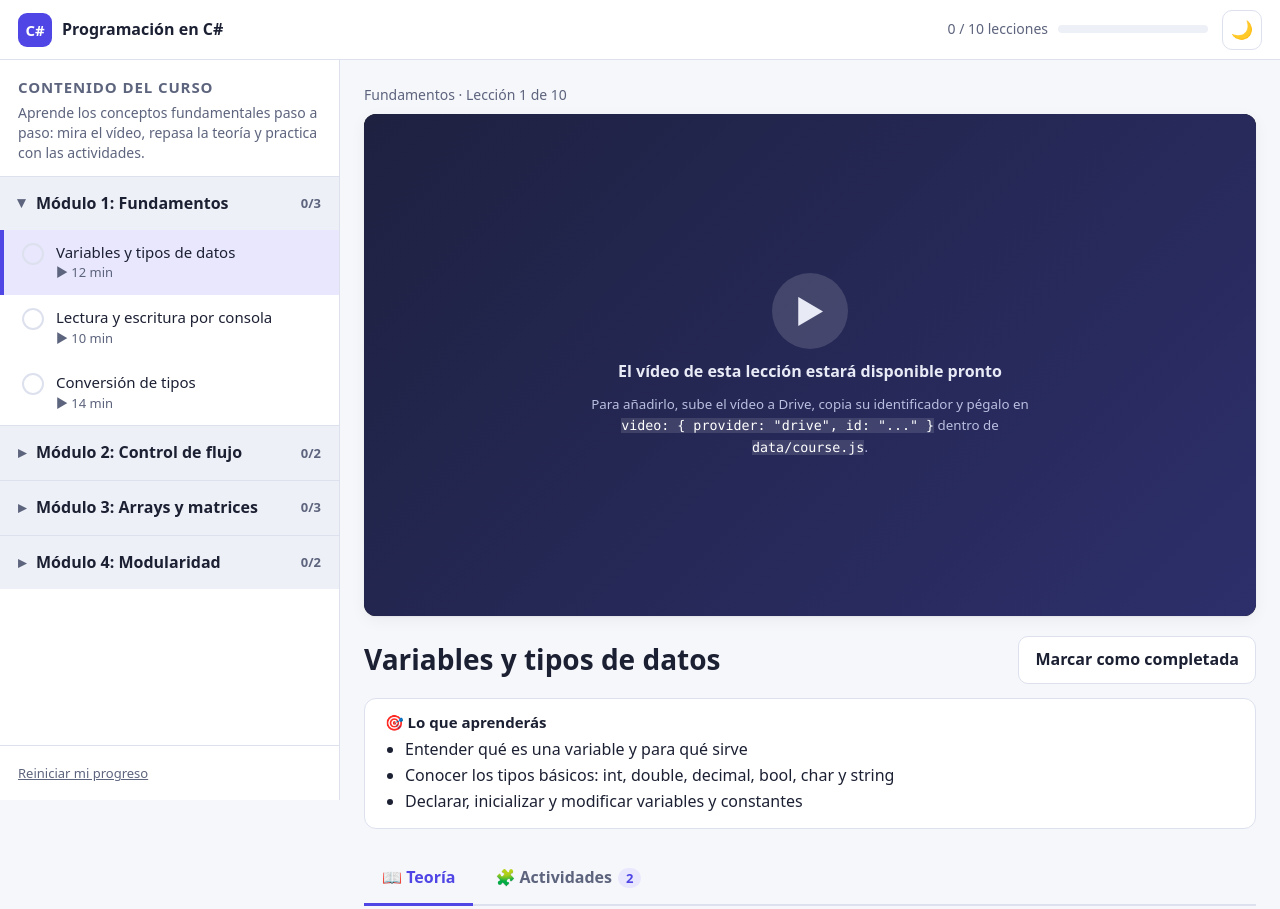
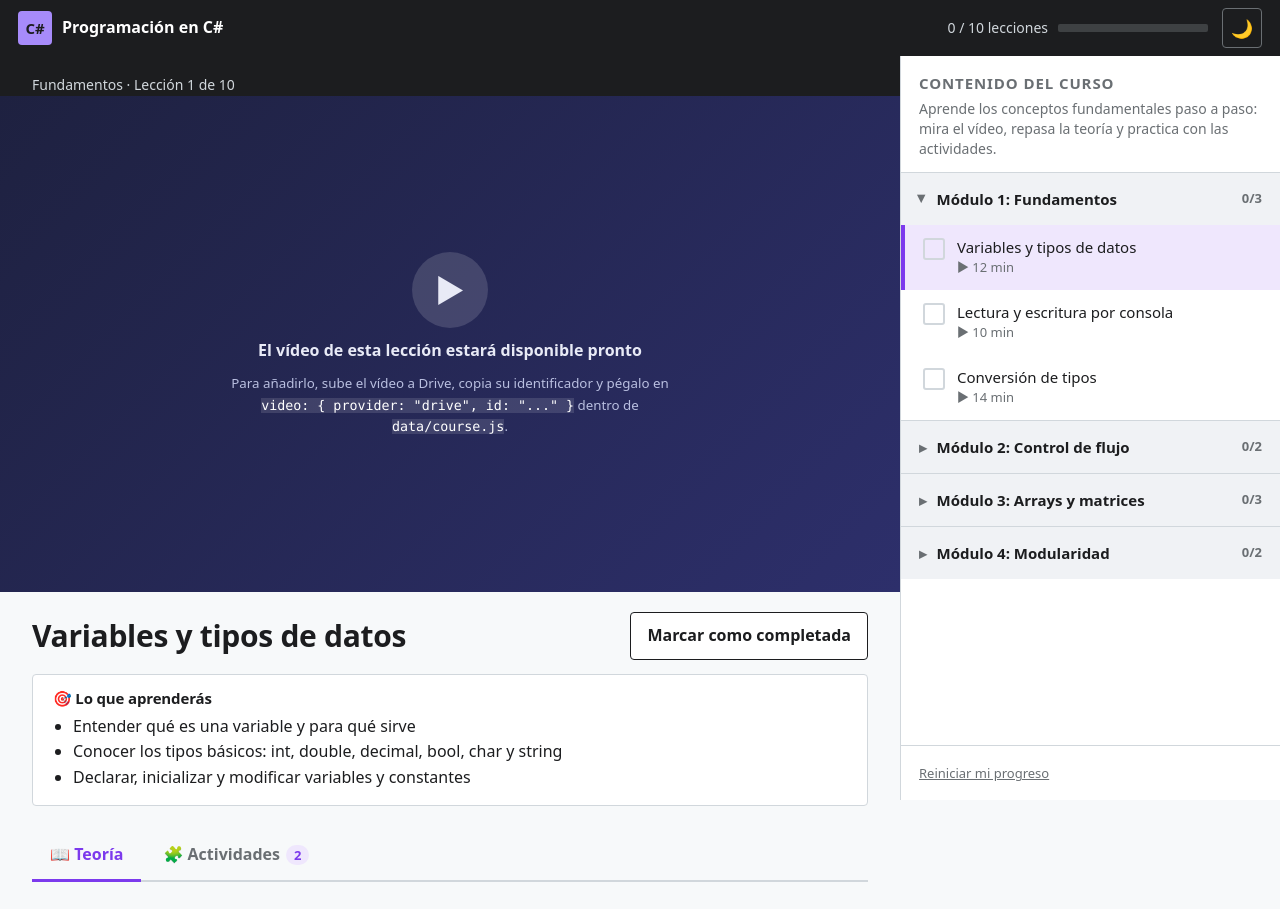
Before and after one commit to dmorenoar/programacion-en-csharp, a plain HTML site: page index.html in a window 1280 px wide. Shown: the top 909 px of the page. Drawn offline with Linux system fonts and the light colour scheme.

Commit message:
Aplicar diseño "Plataforma de cursos" (tipo Udemy/Coursera)
- Nuevo css/theme.css con el aspecto definitivo (índice a la derecha,
  cabecera oscura, acento morado).
- PWA ajustada: iconos y theme-color a juego, theme.css en caché,
  service worker v2.

Co-Authored-By: Claude Sonnet 5.5 <noreply@anthropic.com>
Claude-Session: https://claude.ai/code/session_01XtTgHgz2Bj3rhYtDTib7BM

```diff
--- /dev/null
+++ b/css/theme.css
@@ -0,0 +1,62 @@
+/* =====================================================================
+   css/theme.css · DISEÑO "PLATAFORMA DE CURSOS" (tipo Udemy/Coursera)
+   ---------------------------------------------------------------------
+   Se carga DESPUÉS de styles.css y sobrescribe lo que haga falta:
+   styles.css = estructura y componentes · theme.css = aspecto.
+   Para cambiar de diseño en el futuro basta con sustituir este archivo.
+   ===================================================================== */
+
+:root {
+  --bg: #f7f9fa; --surface: #ffffff; --surface-2: #f0f2f5; --text: #1c1d1f; --muted: #6a6f73;
+  --border: #d1d7dc; --accent: #7c3aed; --accent-soft: #efe7fd; --ok: #1e7a4c; --ok-soft: #dff3e8;
+  --radius: 4px; --shadow: none; --header-h: 56px; --sidebar-w: 380px;
+}
+[data-theme="dark"] {
+  --bg: #121214; --surface: #1c1d1f; --surface-2: #2d2f31; --text: #f4f4f5; --muted: #a1a6ab;
+  --border: #3e4143; --accent: #b794f6; --accent-soft: #2c2342;
+}
+.topbar { background: #1c1d1f; color: #fff; border-bottom: 0; }
+.brand-logo { border-radius: 4px; background: #a78bfa; color: #1c1d1f; }
+.progress-wrap { color: #d1d7dc; }
+.progress { background: #3e4143; border-radius: 2px; }
+.progress > span { background: #a78bfa; }
+.icon-btn { background: transparent; border-color: #6a6f73; color: #fff; border-radius: 4px; }
+.icon-btn:hover { background: #3e4143; }
+h1, h2, h3, h4 { letter-spacing: -.01em; }
+.lesson-head h1 { font-size: 30px; font-weight: 800; }
+.btn { border-radius: 4px; border-color: #1c1d1f; font-weight: 700; }
+[data-theme="dark"] .btn { border-color: #d1d7dc; }
+.btn.primary { background: #7c3aed; border-color: #7c3aed; color: #fff; }
+.btn.ok { background: var(--ok-soft); border-color: var(--ok); color: var(--ok); }
+.video-box { border-radius: 0; box-shadow: none; }
+.goals { border-radius: 4px; border: 1px solid var(--border); }
+.tab { text-transform: none; font-size: 16px; }
+.activity { box-shadow: none; border-radius: 4px; }
+.code { border-radius: 4px; box-shadow: none; }
+.module summary { background: var(--surface-2); font-size: 15px; }
+.lesson-link.active { background: var(--accent-soft); border-left-color: var(--accent); }
+.lesson-link .tick { border-radius: 3px; }
+@media (min-width: 901px) {
+  .layout { grid-template-columns: minmax(0, 1fr) var(--sidebar-w); }
+  .content { grid-column: 1; grid-row: 1; padding: 0 0 40px; }
+  .sidebar { grid-column: 2; grid-row: 1; border-right: 0; border-left: 1px solid var(--border); }
+  .content-inner { max-width: none; }
+  /* Franja oscura detrás del vídeo, como en Udemy */
+  .content-inner > .crumbs { background: #1c1d1f; color: #d1d7dc; margin: 0; padding: 18px 32px 0; }
+  .content-inner > .video-box { margin: 0; width: 100%; max-height: 62vh; aspect-ratio: 16 / 9; }
+  .content-inner > .video-tools { margin: 0; padding: 8px 32px; background: #1c1d1f; color: #d1d7dc; }
+  .content-inner > .video-tools a { color: #c4b5fd; }
+  .content-inner > *:not(.crumbs):not(.video-box):not(.video-tools) { margin-left: 32px; margin-right: 32px; max-width: 880px; }
+}
+
+
+/* Botón "Instalar app" sobre la cabecera oscura */
+.install-btn { background: transparent; color: #fff; border-color: #6a6f73; }
+.install-btn:hover { background: #3e4143; }
+[data-theme="dark"] .install-btn { border-color: #6a6f73; }
+
+/* Móvil: el marcador de vídeo es pequeño; ocultamos el texto largo y reducimos el icono */
+@media (max-width: 600px) {
+  .video-placeholder small { display: none; }
+  .video-placeholder .play { width: 52px; height: 52px; font-size: 22px; }
+}
--- a/index.html
+++ b/index.html
@@ -7,13 +7,14 @@
   <meta name="description" content="Curso de programación en C# con vídeos, teoría y actividades resueltas.">
   <!-- PWA: manifiesto (nombre, iconos, colores) + iconos para navegador e iOS -->
   <link rel="manifest" href="manifest.webmanifest">
-  <meta name="theme-color" content="#4f46e5">
+  <meta name="theme-color" content="#1c1d1f">
   <link rel="icon" href="icons/favicon.svg" type="image/svg+xml">
   <link rel="apple-touch-icon" href="icons/apple-touch-icon.png">
   <meta name="mobile-web-app-capable" content="yes">
   <meta name="apple-mobile-web-app-capable" content="yes">
   <meta name="apple-mobile-web-app-title" content="Prog. C#">
   <link rel="stylesheet" href="css/styles.css">
+  <link rel="stylesheet" href="css/theme.css">
 </head>
 <body>
   <!--
--- a/js/app.js
+++ b/js/app.js
@@ -374,7 +374,7 @@ document.addEventListener("keydown", (e) => {
 function applyTheme(theme) {
   document.documentElement.dataset.theme = theme;
   const meta = document.querySelector('meta[name="theme-color"]');   // color de la barra del navegador/app
-  if (meta) meta.content = theme === "dark" ? "#181b30" : "#4f46e5";
+  if (meta) meta.content = "#1c1d1f";   // la cabecera es oscura en ambos temas
   $("#themeBtn").textContent = theme === "dark" ? "☀️" : "🌙";
 }
 $("#themeBtn").addEventListener("click", () => {
--- a/sw.js
+++ b/sw.js
@@ -20,7 +20,7 @@
    mucho): sin conexión se ve la teoría y las actividades, pero no el vídeo.
    ===================================================================== */
 
-const VERSION = "v1";                       // súbela si cambias la LISTA de archivos de abajo
+const VERSION = "v2";                       // súbela si cambias la LISTA de archivos de abajo
 const CACHE = `curso-csharp-${VERSION}`;
 
 // Archivos imprescindibles: se descargan al instalar para que funcione offline desde la primera visita
@@ -28,6 +28,7 @@ const CORE = [
   "./",
   "index.html",
   "css/styles.css",
+  "css/theme.css",
   "js/app.js",
   "data/course.js",
   "manifest.webmanifest",
```
Also changed, not shown: icons/apple-touch-icon.png, icons/favicon.svg, icons/icon-192.png, icons/icon-512.png, icons/icon-maskable-512.png, manifest.webmanifest, 1 other file.
